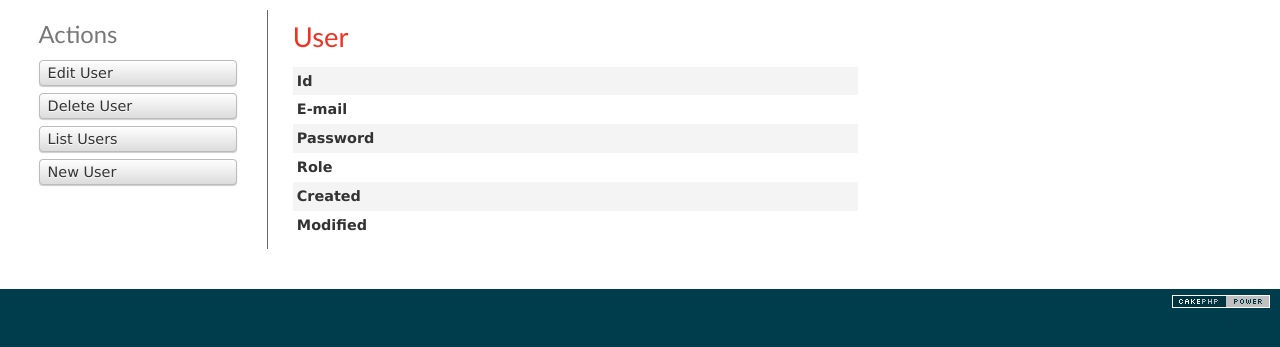
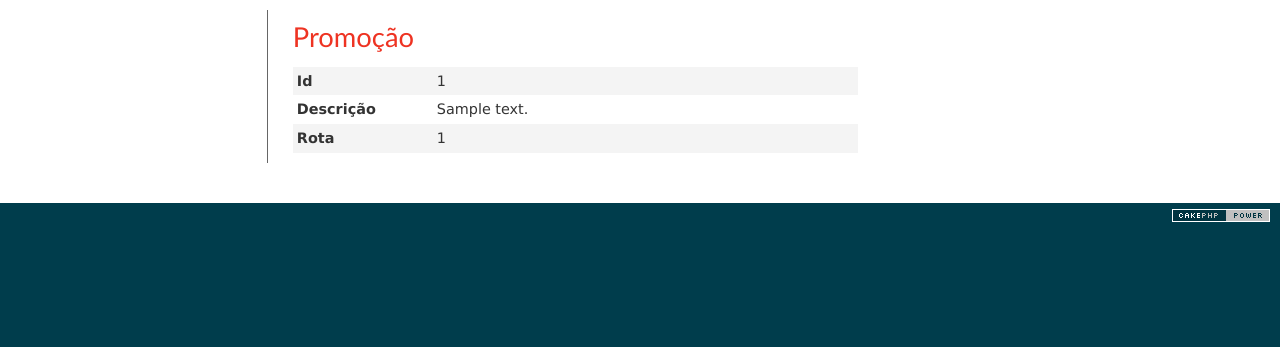
Before and after one commit to eulersantana/VendaDePassagens, a CakePHP app: the page made by app/View/Promocoes/view.ctp in a window 1280 px wide. Shown: the part 36-383 px from the top of the page. Run offline with PHP 8.4 and a stand-in for CakePHP, Linux system fonts and the light colour scheme; the template is opened without the code that fills it: most values are stand-ins (such as "Sample title", 1, 10 or a date in 2020); data that the repository does not hold is empty; some libraries are stand-ins or nearby versions.

Commit message:
Ajuste no CRUD de promocao

```diff
--- a/app/Model/Promocao.php
+++ b/app/Model/Promocao.php
@@ -3,7 +3,7 @@
 	class Promocao extends AppModel{
 		public $name = 'Promocao';
 
-		public $hasOne = array('Rota');
+		public $belongsTo = array('Rota');
 
 	}
 ?>
--- a/app/View/Promocoes/index.ctp
+++ b/app/View/Promocoes/index.ctp
@@ -17,7 +17,7 @@
 		<td class="actions">
 			<?php echo $this->Html->link(__('View'), array('action' => 'view', $promocoes['Promocao']['id'])); ?>
 			<?php echo $this->Html->link(__('Edit'), array('action' => 'edit', $promocoes['Promocao']['id'])); ?>
-			<?php echo $this->Form->postLink(__('Delete'), array('action' => 'delete', $promocao['Promocao']['id']), null, __('Are you sure you want to delete # %s?', $promocoes['Promocao']['id'])); ?>
+			<?php echo $this->Form->postLink(__('Delete'), array('action' => 'delete', $promocoes['Promocao']['id']), null, __('Are you sure you want to delete # %s?', $promocoes['Promocao']['id'])); ?>
 		</td>
 	</tr>
 <?php endforeach; ?>
--- a/app/View/Promocoes/view.ctp
+++ b/app/View/Promocoes/view.ctp
@@ -1,44 +1,21 @@
 <div class="users view">
-<h2><?php  echo __('User');?></h2>
+<h2><?php  echo __('Promoção');?></h2>
 	<dl>
 		<dt><?php echo __('Id'); ?></dt>
 		<dd>
-			<?php echo h($user['User']['id']); ?>
+			<?php echo h($promocao['Promocao']['id']); ?>
 			&nbsp;
 		</dd>
-		<dt><?php echo __('E-mail'); ?></dt>
+		<dt><?php echo __('Descrição'); ?></dt>
 		<dd>
-			<?php echo h($user['User']['email']); ?>
+			<?php echo h($promocao['Promocao']['descricao']); ?>
 			&nbsp;
 		</dd>
-		<dt><?php echo __('Password'); ?></dt>
+		<dt><?php echo __('Rota'); ?></dt>
 		<dd>
-			<?php echo h($user['User']['password']); ?>
+			<?php echo h($promocao['Promocao']['rota_id']); ?>
 			&nbsp;
 		</dd>
-		<dt><?php echo __('Role'); ?></dt>
-		<dd>
-			<?php echo h($user['User']['role']); ?>
-			&nbsp;
-		</dd>
-		<dt><?php echo __('Created'); ?></dt>
-		<dd>
-			<?php echo h($user['User']['created']); ?>
-			&nbsp;
-		</dd>
-		<dt><?php echo __('Modified'); ?></dt>
-		<dd>
-			<?php echo h($user['User']['modified']); ?>
-			&nbsp;
-		</dd>
+
 	</dl>
 </div>
-<div class="actions">
-	<h3><?php echo __('Actions'); ?></h3>
-	<ul>
-		<li><?php echo $this->Html->link(__('Edit User'), array('action' => 'edit', $user['User']['id'])); ?> </li>
-		<li><?php echo $this->Form->postLink(__('Delete User'), array('action' => 'delete', $user['User']['id']), null, __('Are you sure you want to delete # %s?', $user['User']['id'])); ?> </li>
-		<li><?php echo $this->Html->link(__('List Users'), array('action' => 'index')); ?> </li>
-		<li><?php echo $this->Html->link(__('New User'), array('action' => 'add')); ?> </li>
-	</ul>
-</div>
```
